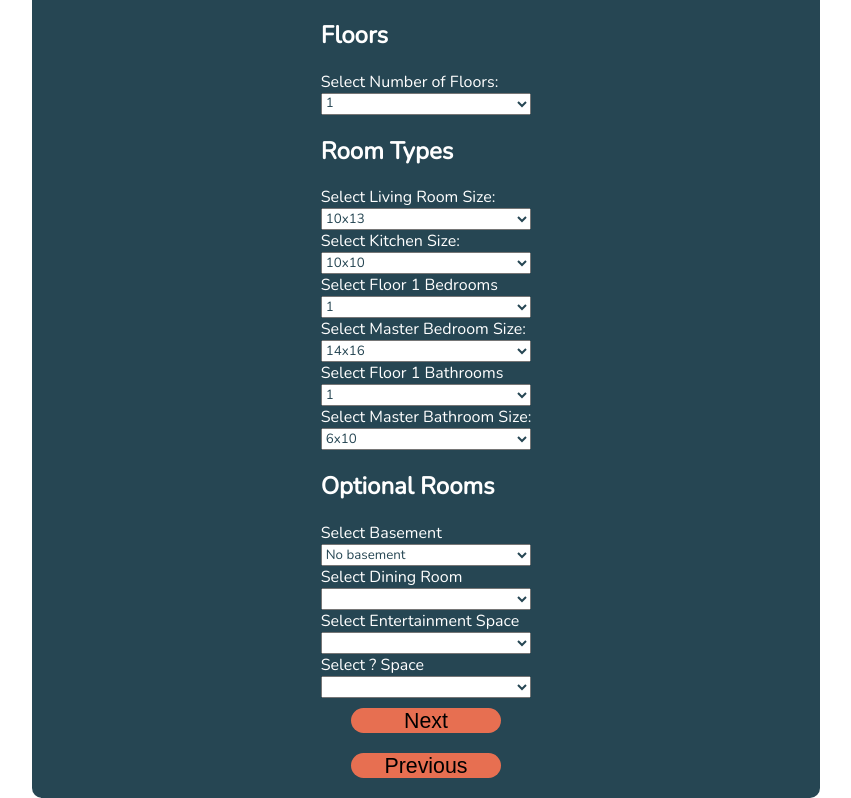
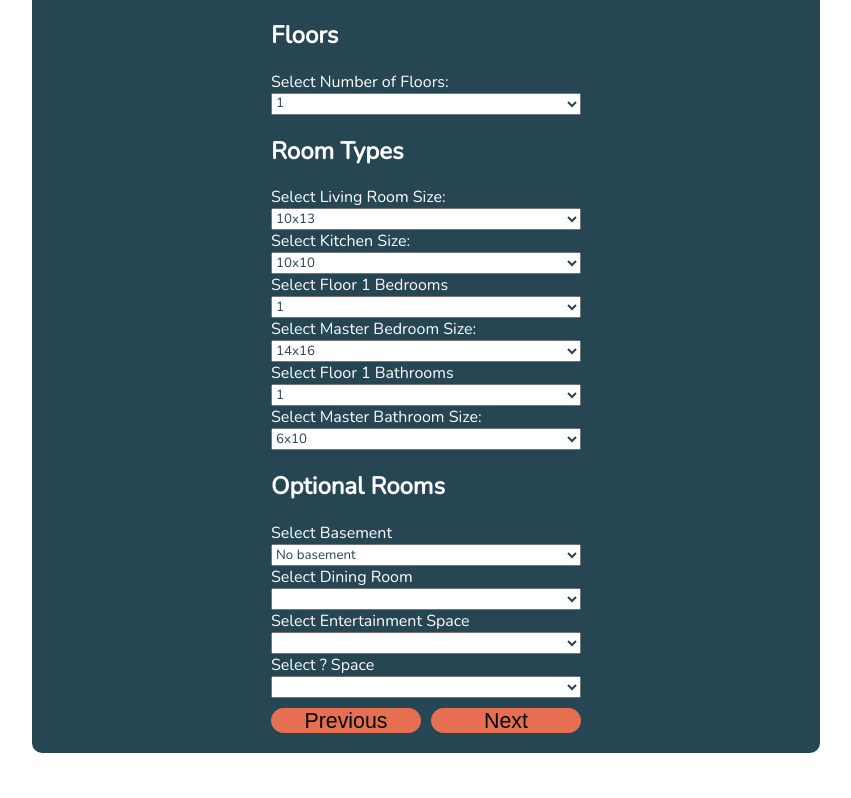
Before and after one commit to jonbiveo/house-planner, a Vue app in the folder vue/: page /plan-builder in a window 1280 px wide. Shown: the part 292-1090 px from the top of the page, without its empty margins (214-1065 px from the left). After the commit the page ends 1045 px from the top, so only its background shows below. Built offline with nearby package versions, Linux system fonts and the light colour scheme; sample sign-in values are in the browser's storage.

Commit message:
Previous btn added and formatted

```diff
--- a/vue/src/components/PlanBuilder.vue
+++ b/vue/src/components/PlanBuilder.vue
@@ -518,10 +518,14 @@
           <option value="16x18">Study</option>
         </select>
 
+       <span>
+         <button class="bck-btn" @click="goToPlanDetails"> Previous
+          </button>
+
         <button class="next-btn" @click="goToRoomDesign"> Next
         </button>
-        <button class="bck-btn" @click="goToPlanDetails"> Previous
-          </button>
+          </span>
+
       </form>
     </div>
   </div>
@@ -696,6 +700,14 @@ button {
   background-color: #e76f51;
   color: black;
 }
+
+span{
+  display: grid;
+  grid-template-columns: 1fr 1fr;
+  grid-area: "button" "button";
+  justify-content: center;
+  gap: 10px;
+  }
 </style>
 
 // <!-- </div> -->
```
